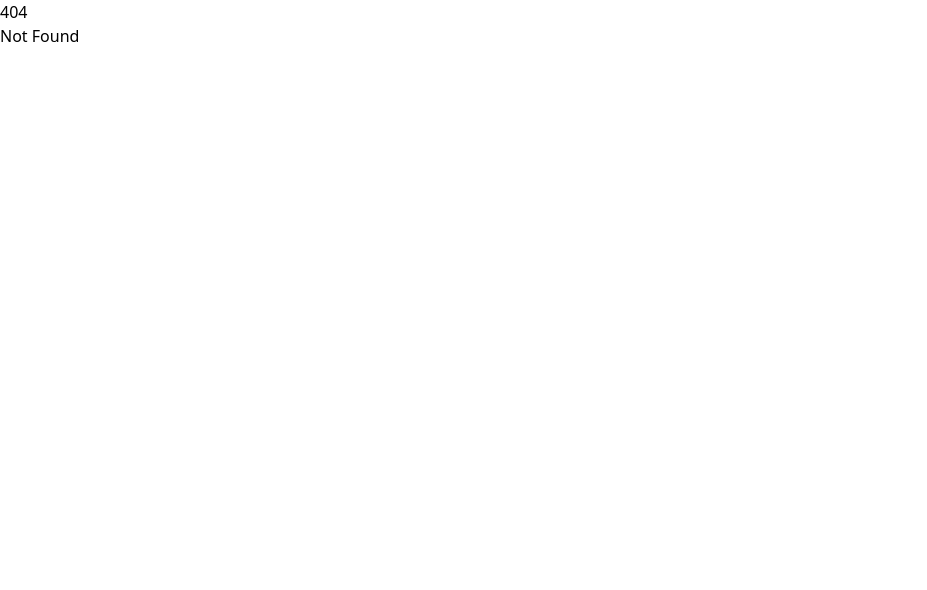
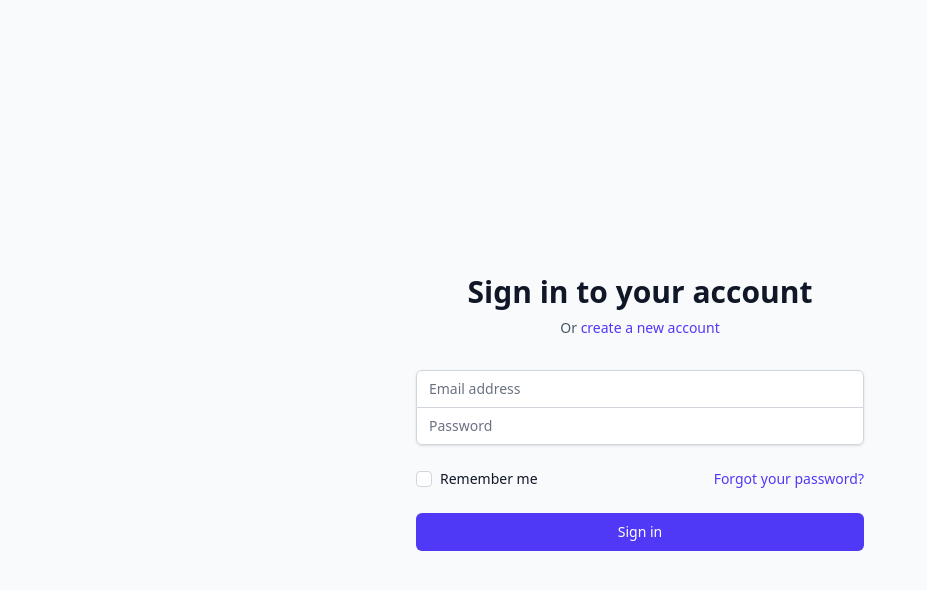
Before and after one commit to sakib3201/dolil_lekhok, a SvelteKit app in the folder frontend/: page /login in a window 1280 px wide. Before the commit this address had no page. Shown: the top 590 px of the page, without its empty margins (0-927 px from the left). Built offline with nearby package versions, Linux system fonts and the light colour scheme.

Commit message:
Added login and signup page

```diff
--- /dev/null
+++ b/frontend/src/routes/login/+page.svelte
@@ -0,0 +1,122 @@
+<script>
+    import { goto } from '$app/navigation';
+    import { onMount } from 'svelte';
+
+    let email = '';
+    let password = '';
+    let error = '';
+
+    async function handleLogin(e) {
+        e.preventDefault();
+        error = '';
+
+        try {
+            const response = await fetch('http://localhost:8080/api/auth/login', {
+                method: 'POST',
+                headers: {
+                    'Content-Type': 'application/json',
+                },
+                body: JSON.stringify({
+                    username: email,
+                    password: password
+                }),
+                credentials: 'include'
+            });
+
+            const data = await response.json();
+
+            if (!response.ok) {
+                throw new Error(data.error || 'Login failed');
+            }
+
+            // Redirect to dashboard or home page after successful login
+            goto('/');
+
+        } catch (err) {
+            error = err.message || 'Login failed. Please try again.';
+        }
+    }
+</script>
+
+<div class="min-h-screen flex items-center justify-center bg-gray-50 py-12 px-4 sm:px-6 lg:px-8">
+    <div class="max-w-md w-full space-y-8">
+        <div>
+            <h2 class="mt-6 text-center text-3xl font-extrabold text-gray-900">
+                Sign in to your account
+            </h2>
+            <p class="mt-2 text-center text-sm text-gray-600">
+                Or
+                <a href="/signup" class="font-medium text-indigo-600 hover:text-indigo-500">
+                    create a new account
+                </a>
+            </p>
+        </div>
+
+        {#if error}
+            <div class="bg-red-100 border border-red-400 text-red-700 px-4 py-3 rounded relative" role="alert">
+                <span class="block sm:inline">{error}</span>
+            </div>
+        {/if}
+
+        <form class="mt-8 space-y-6" on:submit|preventDefault={handleLogin}>
+            <input type="hidden" name="remember" value="true" />
+            <div class="rounded-md shadow-sm -space-y-px">
+                <div>
+                    <label for="email-address" class="sr-only">Email address</label>
+                    <input
+                        id="email-address"
+                        name="email"
+                        type="email"
+                        autocomplete="email"
+                        required
+                        bind:value={email}
+                        class="appearance-none rounded-none relative block w-full px-3 py-2 border border-gray-300 placeholder-gray-500 text-gray-900 rounded-t-md focus:outline-none focus:ring-indigo-500 focus:border-indigo-500 focus:z-10 sm:text-sm"
+                        placeholder="Email address"
+                    />
+                </div>
+                <div>
+                    <label for="password" class="sr-only">Password</label>
+                    <input
+                        id="password"
+                        name="password"
+                        type="password"
+                        autocomplete="current-password"
+                        required
+                        bind:value={password}
+                        class="appearance-none rounded-none relative block w-full px-3 py-2 border border-gray-300 placeholder-gray-500 text-gray-900 rounded-b-md focus:outline-none focus:ring-indigo-500 focus:border-indigo-500 focus:z-10 sm:text-sm"
+                        placeholder="Password"
+                    />
+                </div>
+            </div>
+
+            <div class="flex items-center justify-between">
+                <div class="flex items-center">
+                    <input
+                        id="remember-me"
+                        name="remember-me"
+                        type="checkbox"
+                        class="h-4 w-4 text-indigo-600 focus:ring-indigo-500 border-gray-300 rounded"
+                    />
+                    <label for="remember-me" class="ml-2 block text-sm text-gray-900">
+                        Remember me
+                    </label>
+                </div>
+
+                <div class="text-sm">
+                    <a href="#" class="font-medium text-indigo-600 hover:text-indigo-500">
+                        Forgot your password?
+                    </a>
+                </div>
+            </div>
+
+            <div>
+                <button
+                    type="submit"
+                    class="group relative w-full flex justify-center py-2 px-4 border border-transparent text-sm font-medium rounded-md text-white bg-indigo-600 hover:bg-indigo-700 focus:outline-none focus:ring-2 focus:ring-offset-2 focus:ring-indigo-500"
+                >
+                    Sign in
+                </button>
+            </div>
+        </form>
+    </div>
+</div>
--- /dev/null
+++ b/frontend/src/routes/signup/+page.svelte
@@ -0,0 +1,118 @@
+<script>
+    import { goto } from '$app/navigation';
+
+    let email = '';
+    let password = '';
+    let confirmPassword = '';
+    let error = '';
+
+    async function handleSignup(e) {
+        e.preventDefault();
+        error = '';
+
+        if (password !== confirmPassword) {
+            error = 'Passwords do not match';
+            return;
+        }
+
+        try {
+            const response = await fetch('http://localhost:8080/api/auth/signup', {
+                method: 'POST',
+                headers: {
+                    'Content-Type': 'application/json',
+                },
+                body: JSON.stringify({
+                    username: email,
+                    password: password
+                })
+            });
+
+            const data = await response.json();
+
+            if (!response.ok) {
+                throw new Error(data.error || 'Signup failed');
+            }
+
+            // Redirect to login page after successful signup
+            goto('/login');
+
+        } catch (err) {
+            error = err.message || 'Signup failed. Please try again.';
+        }
+    }
+</script>
+
+<div class="min-h-screen flex items-center justify-center bg-gray-50 py-12 px-4 sm:px-6 lg:px-8">
+    <div class="max-w-md w-full space-y-8">
+        <div>
+            <h2 class="mt-6 text-center text-3xl font-extrabold text-gray-900">
+                Create a new account
+            </h2>
+            <p class="mt-2 text-center text-sm text-gray-600">
+                Or
+                <a href="/login" class="font-medium text-indigo-600 hover:text-indigo-500">
+                    sign in to your existing account
+                </a>
+            </p>
+        </div>
+
+        {#if error}
+            <div class="bg-red-100 border border-red-400 text-red-700 px-4 py-3 rounded relative" role="alert">
+                <span class="block sm:inline">{error}</span>
+            </div>
+        {/if}
+
+        <form class="mt-8 space-y-6" on:submit|preventDefault={handleSignup}>
+            <div class="rounded-md shadow-sm -space-y-px">
+                <div>
+                    <label for="email-address" class="sr-only">Email address</label>
+                    <input
+                        id="email-address"
+                        name="email"
+                        type="email"
+                        autocomplete="email"
+                        required
+                        bind:value={email}
+                        class="appearance-none rounded-none relative block w-full px-3 py-2 border border-gray-300 placeholder-gray-500 text-gray-900 rounded-t-md focus:outline-none focus:ring-indigo-500 focus:border-indigo-500 focus:z-10 sm:text-sm"
+                        placeholder="Email address"
+                    />
+                </div>
+                <div>
+                    <label for="password" class="sr-only">Password</label>
+                    <input
+                        id="password"
+                        name="password"
+                        type="password"
+                        autocomplete="new-password"
+                        required
+                        bind:value={password}
+                        class="appearance-none rounded-none relative block w-full px-3 py-2 border border-gray-300 placeholder-gray-500 text-gray-900 focus:outline-none focus:ring-indigo-500 focus:border-indigo-500 focus:z-10 sm:text-sm"
+                        placeholder="Password"
+                    />
+                </div>
+                <div>
+                    <label for="confirm-password" class="sr-only">Confirm Password</label>
+                    <input
+                        id="confirm-password"
+                        name="confirm-password"
+                        type="password"
+                        autocomplete="new-password"
+                        required
+                        bind:value={confirmPassword}
+                        class="appearance-none rounded-none relative block w-full px-3 py-2 border border-gray-300 placeholder-gray-500 text-gray-900 rounded-b-md focus:outline-none focus:ring-indigo-500 focus:border-indigo-500 focus:z-10 sm:text-sm"
+                        placeholder="Confirm Password"
+                    />
+                </div>
+            </div>
+
+            <div>
+                <button
+                    type="submit"
+                    class="group relative w-full flex justify-center py-2 px-4 border border-transparent text-sm font-medium rounded-md text-white bg-indigo-600 hover:bg-indigo-700 focus:outline-none focus:ring-2 focus:ring-offset-2 focus:ring-indigo-500"
+                >
+                    Create Account
+                </button>
+            </div>
+        </form>
+    </div>
+</div>
```
